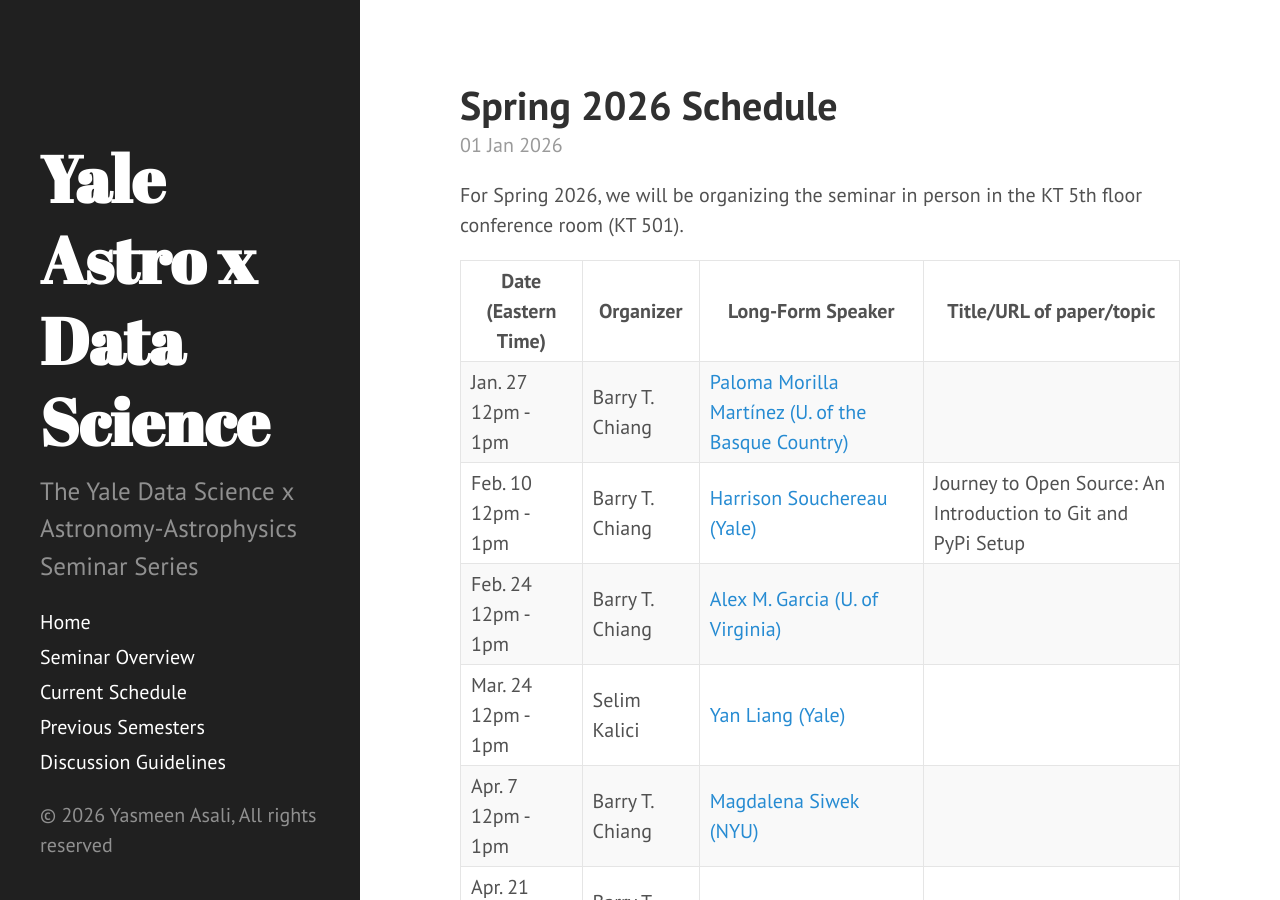
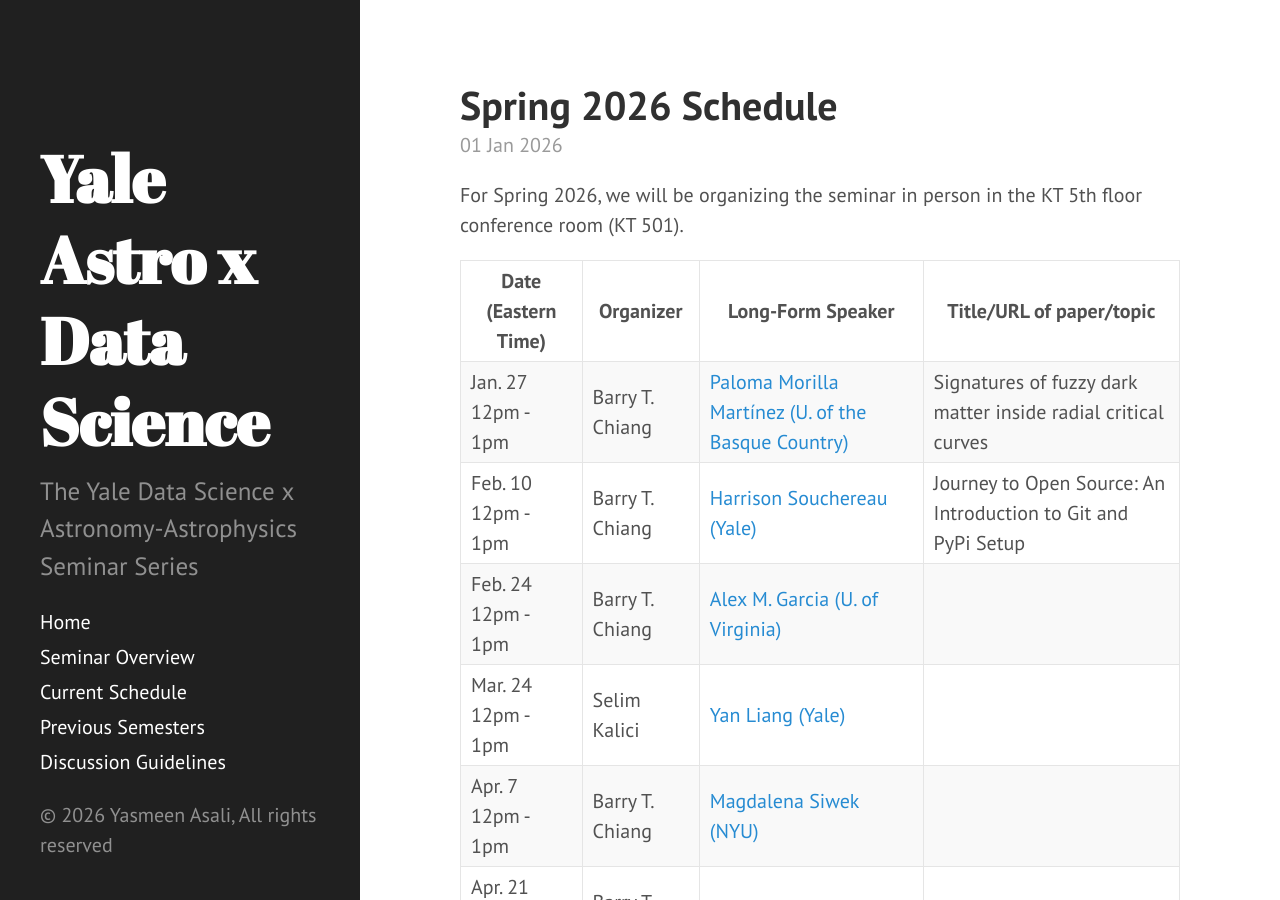
Before and after one commit to yale-dsaas/yale-dsaas.github.io, a Jekyll site: the page built from _posts/2026-01-01-springschedule.md, in a window 1280 px wide and 900 px high. Built offline with Jekyll 4.4.1, drawn with Linux system fonts in a browser that asks for light colours.

Commit message:
Revise Spring 2026 seminar schedule_3
Updated seminar schedule for Spring 2026 with new details.

```diff
--- a/_posts/2026-01-01-springschedule.md
+++ b/_posts/2026-01-01-springschedule.md
@@ -19,7 +19,7 @@
       <td>Jan. 27<br>12pm - 1pm</td>
       <td>Barry T. Chiang</td>
       <td><a href="https://orcid.org/0009-0008-5791-1012">Paloma Morilla Martínez (U. of the Basque Country)</a></td>
-      <td></td>
+      <td>Signatures of fuzzy dark matter inside radial critical curves</td>
     </tr>
     <tr>
       <td>Feb. 10<br>12pm - 1pm</td>
```
